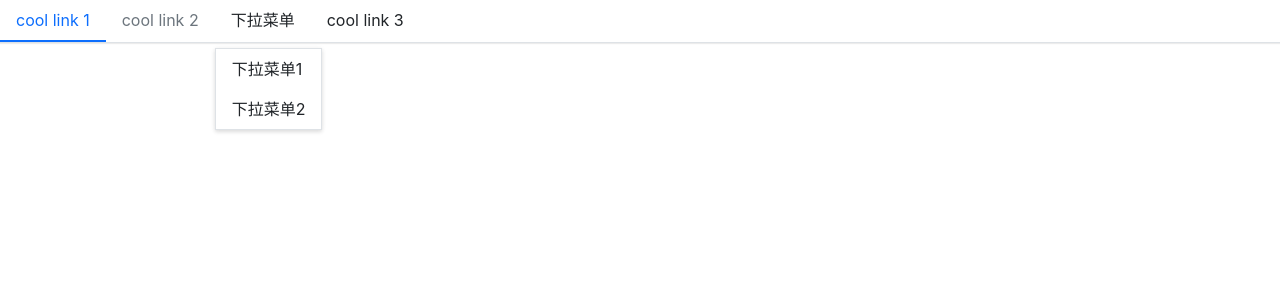
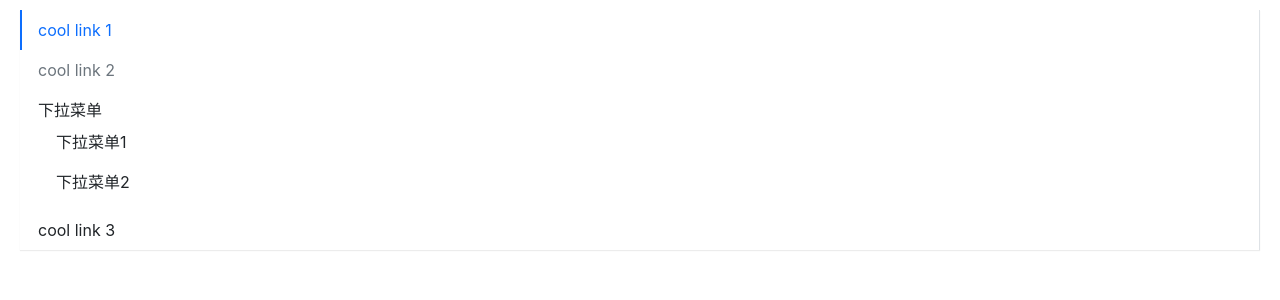
Before and after one commit to xliudaxia/pusu-ui, a React (Create React App) app: page / in a window 1280 px wide. Shown: the top 300 px of the page. Built offline with nearby package versions, Linux system fonts and the light colour scheme.

Commit message:
feat: menu增加切换显示隐藏功能

```diff
--- a/src/App.tsx
+++ b/src/App.tsx
@@ -7,7 +7,7 @@
   return (
     <div className="App">
       <header className="App-header">
-        <Menu defaultIndex={0}  >
+        <Menu defaultIndex={'0'} mode="vertical" defaultOpenSubMenus={['2']}>
           <MenuItem>
             cool link 1
           </MenuItem>
@@ -21,7 +21,6 @@
             <MenuItem>
             下拉菜单2
             </MenuItem>
-
           </SubMenu>
           <MenuItem>
             cool link 3
--- a/src/components/Menu/Menu.tsx
+++ b/src/components/Menu/Menu.tsx
@@ -1,34 +1,37 @@
 import React, { createContext, useState } from 'react';
 import classNames from 'classnames';
-import {MenuItemProps} from './MenuItem'
+import { MenuItemProps } from './MenuItem'
 type MenuMode = 'horizontal' | 'vertical'
 
-type selectCallback = (selectedIndex: number) => void;
+type selectCallback = (selectedIndex: string) => void;
 export interface MenuProps {
-    defaultIndex?: number;
+    defaultIndex?: string;
     className?: string;
     mode?: MenuMode;
     style?: React.CSSProperties;
-    onSelect?: selectCallback
+    onSelect?: selectCallback;
+    defaultOpenSubMenus?:string[];
 }
 
 
 interface IMenuContextProps {
-    index: number;
+    index: string;
     onSelect?: selectCallback;
+    mode?: MenuMode,
+    defaultOpenSubMenus?:string[];
 }
 export const MenuContext = createContext<IMenuContextProps>({
-    index: 0
+    index:'0'
 })
 
 const Menu: React.FC<MenuProps> = (props) => {
-    const { className, mode, style, children, defaultIndex, onSelect } = props;
+    const { className, mode, style, children, defaultIndex, onSelect,defaultOpenSubMenus } = props;
     const [currentActive, setCurrentActive] = useState(defaultIndex)
     const classes = classNames('pusu-menu', className, {
         'menu-vertical': mode === 'vertical',
-        'menu-horizontal':mode !== 'vertical',
+        'menu-horizontal': mode !== 'vertical',
     })
-    const handleClick = (index: number) => {
+    const handleClick = (index: string) => {
         setCurrentActive(index);
         if (onSelect) {
             onSelect(index);
@@ -36,19 +39,21 @@
     }
 
     const passedContext: IMenuContextProps = {
-        index: currentActive ? currentActive : 0,
-        onSelect: handleClick
+        index: currentActive ? currentActive : '0',
+        onSelect: handleClick,
+        mode,
+        defaultOpenSubMenus
     }
-    const renderChildren = ()=>{
-        return React.Children.map(children,(child,index)=>{
-            const childElement  = child as React.FunctionComponentElement<MenuItemProps>;
-            const {displayName} = childElement.type;
-            if(displayName==='MenuItem' || displayName==="SubMenu"){
-                return React.cloneElement(childElement,{
-                    index
+    const renderChildren = () => {
+        return React.Children.map(children, (child, index) => {
+            const childElement = child as React.FunctionComponentElement<MenuItemProps>;
+            const { displayName } = childElement.type;
+            if (displayName === 'MenuItem' || displayName === "SubMenu") {
+                return React.cloneElement(childElement, {
+                  index:index.toString()
                 });
-            }else{
-              console.error('Warning: Menu has a child which is not a MenuItem Component')
+            } else {
+                console.error('Warning: Menu has a child which is not a MenuItem Component')
             }
 
         })
@@ -64,8 +69,9 @@
     )
 }
 Menu.defaultProps = {
-    defaultIndex: 0,
-    mode: 'horizontal'
+    defaultIndex: '0',
+    mode: 'horizontal',
+    defaultOpenSubMenus:[]
 }
 
 export default Menu;
--- a/src/components/Menu/MenuItem.tsx
+++ b/src/components/Menu/MenuItem.tsx
@@ -3,7 +3,7 @@
 import {MenuContext} from './Menu'
 
 export interface MenuItemProps{
-    index?:number,
+    index?:string,
     disabled?:boolean;
     className?:string,
     style?:React.CSSProperties;
@@ -17,7 +17,7 @@
         'is-active':context.index===index,
     })
     const handleClick=()=>{
-        if(context.onSelect && !disabled && (typeof index ==='number')){
+        if(context.onSelect && !disabled && (typeof index ==='string')){
             context.onSelect(index);
         }
     }
--- a/src/components/Menu/SubMenu.tsx
+++ b/src/components/Menu/SubMenu.tsx
@@ -1,44 +1,72 @@
-import React, { FunctionComponentElement, useContext } from "react";
+import React, { FunctionComponentElement, useContext, useState } from "react";
 import classNames from "classnames";
 import { MenuContext } from "./Menu";
 import { MenuItemProps } from "./MenuItem";
 
 
-export interface SubMenuProps{
-    index?:number;
-    title:string;
-    className?:string;
+export interface SubMenuProps {
+    index?: string;
+    title: string;
+    className?: string;
 }
 
-const SubMenu:React.FC<SubMenuProps> =({index,title,children,className})=>{
+const SubMenu: React.FC<SubMenuProps> = ({ index, title, children, className }) => {
     const context = useContext(MenuContext);
-    const classes = classNames('menu-item submenu-item',className,{
-        'is-active':context.index===index
+    const openedSubMenus = context.defaultOpenSubMenus as Array<string>;
+    const isOpened = (index && context.mode ==='vertical') ?openedSubMenus.includes(index):false;
+    const [menuOpen, setMenuOpen] = useState(isOpened);
+    const classes = classNames('menu-item submenu-item', className, {
+        'is-active': context.index === index
     })
-    const renderChildren =()=>{
-        const childrenComponent = React.Children.map(children,(child,i)=>{
-             const childElement = child as FunctionComponentElement<MenuItemProps>;
-             if(childElement.type.displayName ==="MenuItem"){
-                 return childElement;
-             }else{
+    const handleClick = (e: React.MouseEvent) => {
+        e.preventDefault();
+        setMenuOpen(!menuOpen);
+    }
+    let timer: any;
+    const handleMouse = (e: React.MouseEvent, toogle: boolean) => {
+        clearTimeout(timer);
+        e.preventDefault();
+        timer = setTimeout(() => {
+            setMenuOpen(toogle);
+        }, 300);
+    }
+    const clickEvent = context.mode === 'vertical' ? {
+        onClick: handleClick
+    } : {}
+    const hoverEvent = context.mode !== 'vertical' ? {
+        onMouseEnter: (e: React.MouseEvent) => { handleMouse(e, true) },
+        onMouseLeave: (e: React.MouseEvent) => { handleMouse(e, false) }
+    } : {}
+
+    const renderChildren = () => {
+        const subMenuClasses = classNames('pusu-submenu', {
+            'menu-opened': menuOpen
+        })
+        const childrenComponent = React.Children.map(children, (child, i) => {
+            const childElement = child as FunctionComponentElement<MenuItemProps>;
+            if (childElement.type.displayName === "MenuItem") {
+                return React.cloneElement(childElement,{
+                    index:`${index}-${i}`
+                });
+            } else {
                 console.error('Warning: Menu has a child which is not a MenuItem Component');
-             }
+            }
         })
         return (
-            <li  className="pusu-submenu" >
+            <li className={subMenuClasses} >
                 {childrenComponent}
             </li>
         )
 
     }
     return (
-        <li key={index} className={classes}>
-            <div className="submenu-title">
+        <li key={index} className={classes} {...hoverEvent}>
+            <div className="submenu-title" {...clickEvent}>
                 {title}
             </div>
             {renderChildren()}
         </li>
     )
 }
-SubMenu.displayName='SubMenu';
+SubMenu.displayName = 'SubMenu';
 export default SubMenu;
--- a/src/components/Menu/_style.scss
+++ b/src/components/Menu/_style.scss
@@ -53,6 +53,7 @@
     }
 }
 .pusu-submenu{
+    display: none;
     list-style: none;
     padding-left: 0;
     white-space: nowrap;
@@ -66,9 +67,10 @@
             color:$menu-item-active-color !important;
         }
     }
-    .pusu-submenu.menu-opened{
-        display: block;
-    }
+
+}
+.pusu-submenu.menu-opened{
+    display: block;
 }
 .menu-horizontal{
     > .menu-item{
```
